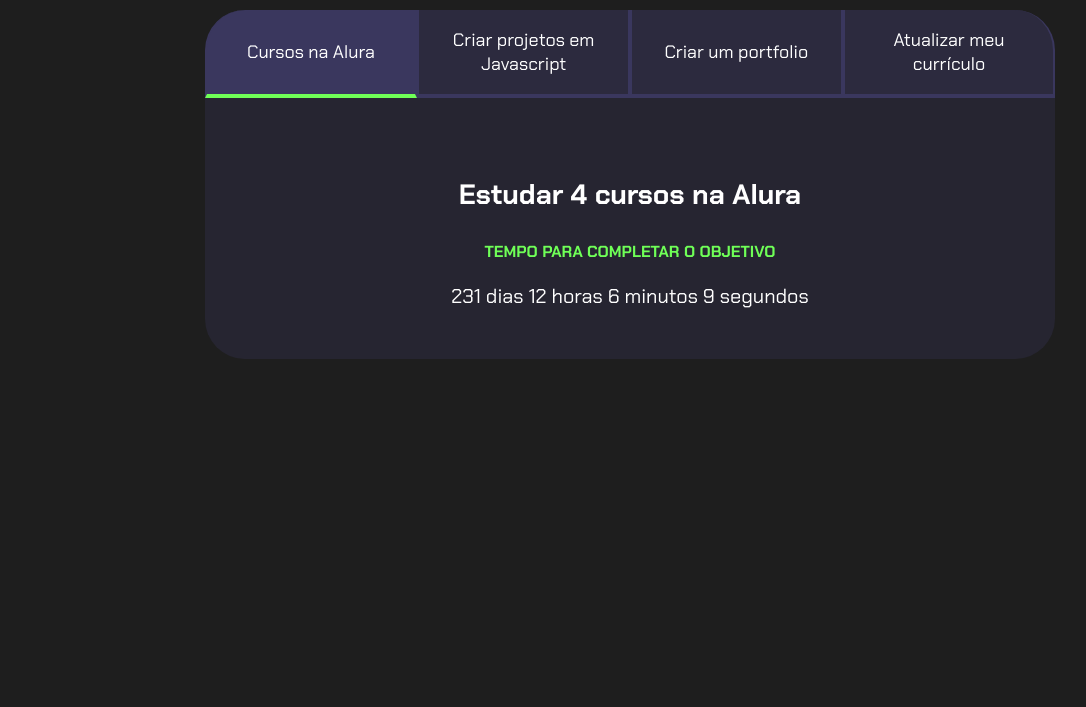
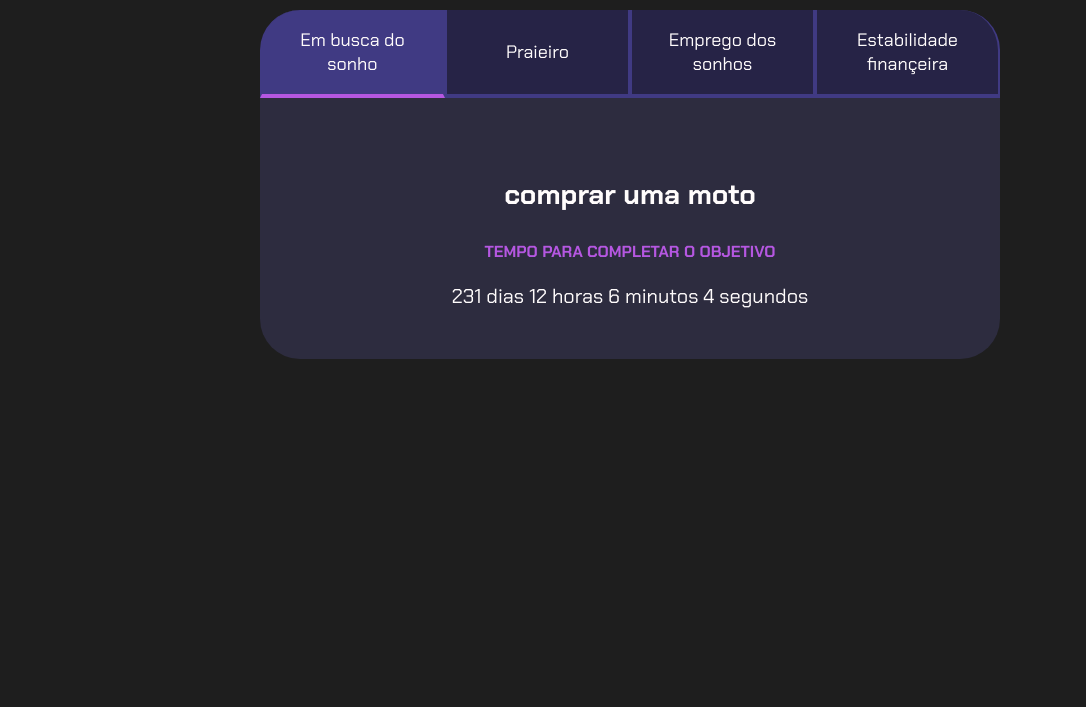
Before and after one commit to viniciusceolato/gato_preto3.0, a plain HTML site: page index.html in a window 1280 px wide. Shown: the part 93-800 px from the top of the page, without its empty margins (10-1096 px from the left). Drawn offline with Linux system fonts and the light colour scheme.

Commit message:
Add files via upload

```diff
--- a/index.html
+++ b/index.html
@@ -21,33 +21,33 @@
 
 
         <div class="botoes">
-            <button class="botao ativo">Cursos na Alura</button>
-            <button class="botao">Criar projetos em Javascript</button>
-            <button class="botao">Criar um portfolio</button>
-            <button class="botao">Atualizar meu currículo</button>
+            <button class="botao ativo">Em busca do sonho</button>
+            <button class="botao">Praieiro</button>
+            <button class="botao">Emprego dos sonhos</button>
+            <button class="botao">Estabilidade finançeira</button>
         </div>
 
         <div class="abas-textos">
 
     <div class="aba-conteudo ativo">
-        <h3 class="aba-conteudo-titulo-principal">Estudar 4 cursos na Alura</h3>
+        <h3 class="aba-conteudo-titulo-principal">comprar uma moto</h3>
         <h4 class="aba-conteudo-titulo-secundario">Tempo para completar o objetivo</h4>
         <div class="contador"></div>
     </div>
 
     <div class="aba-conteudo">
-        <h3 class="aba-conteudo-titulo-principal">Criar 5 projetos em Javascript</h3>
+        <h3 class="aba-conteudo-titulo-principal">conhecer o litoral</h3>
         <h4 class="aba-conteudo-titulo-secundario">Tempo para completar o objetivo</h4>
         <div class="contador"></div>
     </div>
 
     <div class="aba-conteudo">
-        <h3 class="aba-conteudo-titulo-principal">Criar um portfolio com os meus 3 melhores prjetos</h3>
+        <h3 class="aba-conteudo-titulo-principal">Ganhar muito dinheiro</h3>
         <h4 class="aba-conteudo-titulo-secundario">Tempo para completar o objetivo</h4>
         <div class="contador"></div>
     </div>
     <div class="aba-conteudo">
-        <h3 class="aba-conteudo-titulo-principal">Atualizar meu currículo com os certificados da Alura</h3>
+        <h3 class="aba-conteudo-titulo-principal">Alcançar a liberdade e estabilidade finançeira </h3>
         <h4 class="aba-conteudo-titulo-secundario">Tempo para completar o objetivo</h4>
         <div class="contador"></div>
     </div>
--- a/main.js
+++ b/main.js
@@ -14,35 +14,18 @@ for(let i=0;i <botoes.length;i++){
   }
 
 
-
-
-
-
-
-
-
-
-
 }const contadores = document.querySelectorAll(".contador");
 const tempoObjetivo1 = new Date ("2026-12-29T00:00:00");
-const tempoObjetivo2 = new Date ("2026-11-12T00:00:00");
-const tempoObjetivo3 = new Date ("2026-07-09T00:00:00");
-const tempoObjetivo4 = new Date ("2026-09-15T00:00:00");
+const tempoObjetivo2 = new Date ("2026-05-20T00:00:00");
+const tempoObjetivo3 = new Date ("2027-12-09T00:00:00");
+const tempoObjetivo4 = new Date ("2032-04-15T00:00:00");
 
-
-
-
-
-
-
-
-
+const tempos = [tempoObjetivo1,tempoObjetivo2,tempoObjetivo3,tempoObjetivo4];
 
 
 contadores[0].textContent = calculaTempo(tempoObjetivo1);
-contadores[1].textContent = calculaTempo(tempoObjetivo2);
-contadores[2].textContent = calculaTempo(tempoObjetivo3);
-contadores[3].textContent = calculaTempo(tempoObjetivo4);
+
+
 
 
 
@@ -58,6 +41,29 @@ function calculaTempo(tempoObjetivo){
   minutos%= 60
   horas%= 24
 
+if (tempoFinal >0){
   return dias + " dias " + horas + " horas " + minutos + " minutos " + segundos + " segundos" ;
 
+} else {
+  return "prazo finalizado";
 }
+
+
+}
+
+
+
+
+function atualizaCronometro(){
+  for (let i = 0; i < contadores.length; i++) {
+    contadores[i].textContent = calculaTempo(tempos[i]);
+  }
+
+}
+function comecaCronometro(){
+  atualizaCronometro();
+  setInterval(atualizaCronometro, 1000);
+
+}
+
+comecaCronometro();
--- a/style.css
+++ b/style.css
@@ -2,11 +2,11 @@
 
 :root {
     --cor-de-fundo: #1E1E1E;
-    --verde: #6FFF57;
-    --branco: #FFFFFF;
-    --botao-ativo: #3A375E;
-    --botao-inativo: rgba(58, 55, 94, 0.5);
-    --texto-fundo: rgba(58, 55, 94, 0.3);
+    --verde: #b557e1;
+    --branco: #fffcfc;
+    --botao-ativo: #403a83;
+    --botao-inativo: rgba(46, 40, 111, 0.5);
+    --texto-fundo: rgba(82, 77, 141, 0.3);
 }
 
 body {
```
